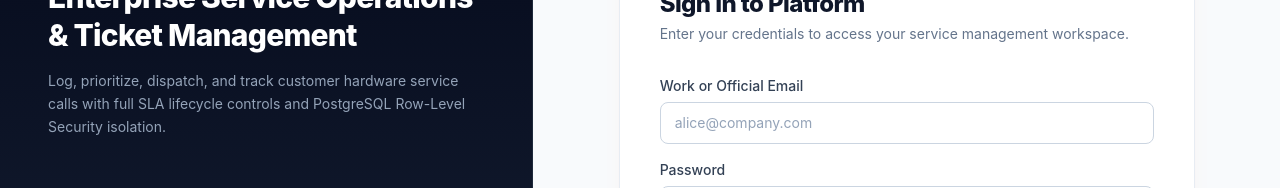
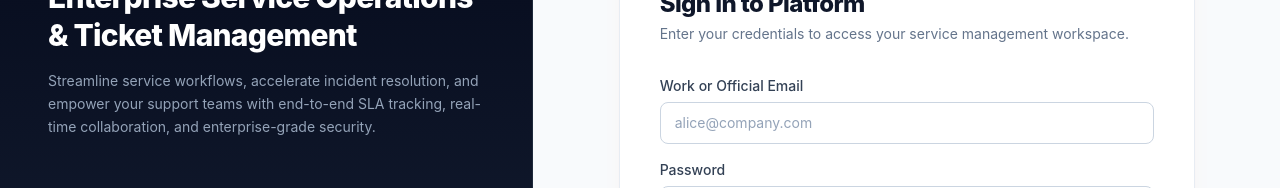
Before and after one commit to janhvi-2403/Kalpak_solutions, a Next.js app in the folder apps/web/: page /login in a window 1280 px wide. Shown: the part 219-407 px from the top of the page. Built offline with nearby package versions, Linux system fonts and the light colour scheme; no server answers.

Commit message:
style(login): update login page branding copy with professional enterprise messaging

```diff
--- a/apps/web/src/app/login/page.tsx
+++ b/apps/web/src/app/login/page.tsx
@@ -17,8 +17,8 @@ export default function LoginPage() {
               Enterprise Service Operations & Ticket Management
             </h2>
             <p className="text-slate-400 text-sm leading-relaxed">
-              Log, prioritize, dispatch, and track customer hardware service calls with full SLA lifecycle
-              controls and PostgreSQL Row-Level Security isolation.
+              Streamline service workflows, accelerate incident resolution, and empower your support teams
+              with end-to-end SLA tracking, real-time collaboration, and enterprise-grade security.
             </p>
           </div>
         </div>
```
